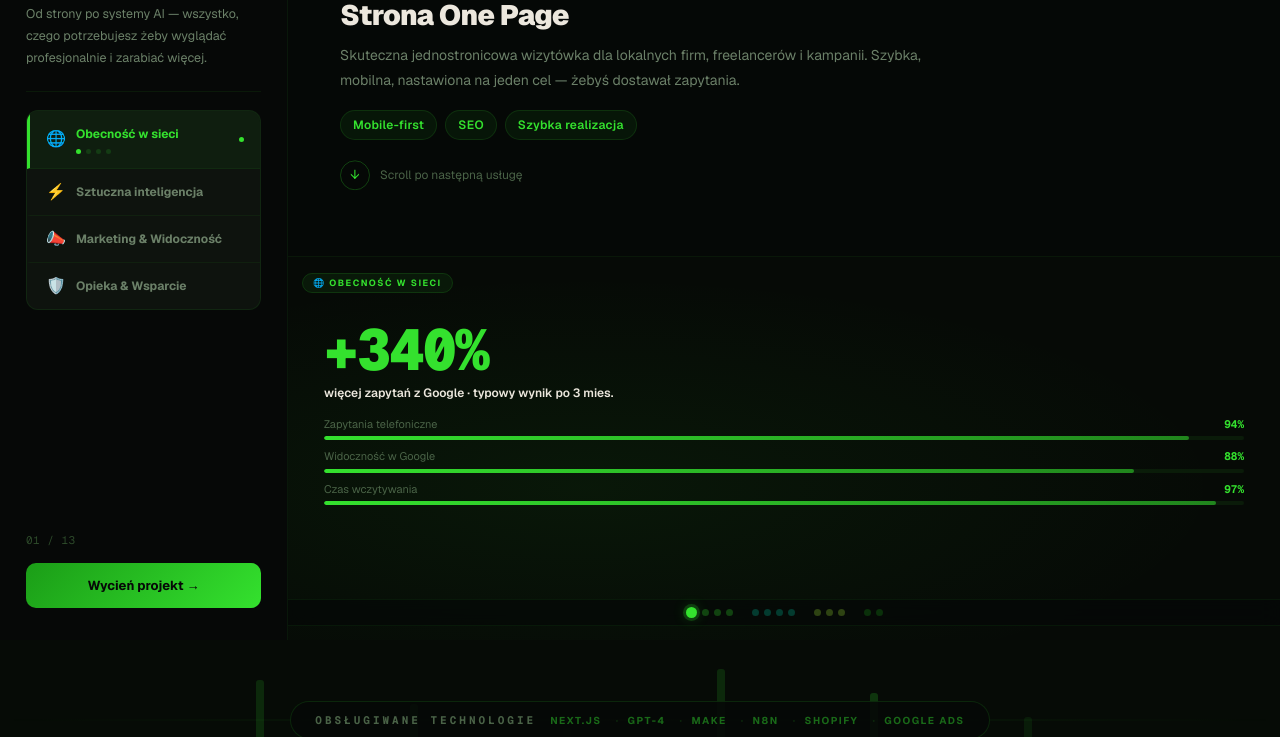
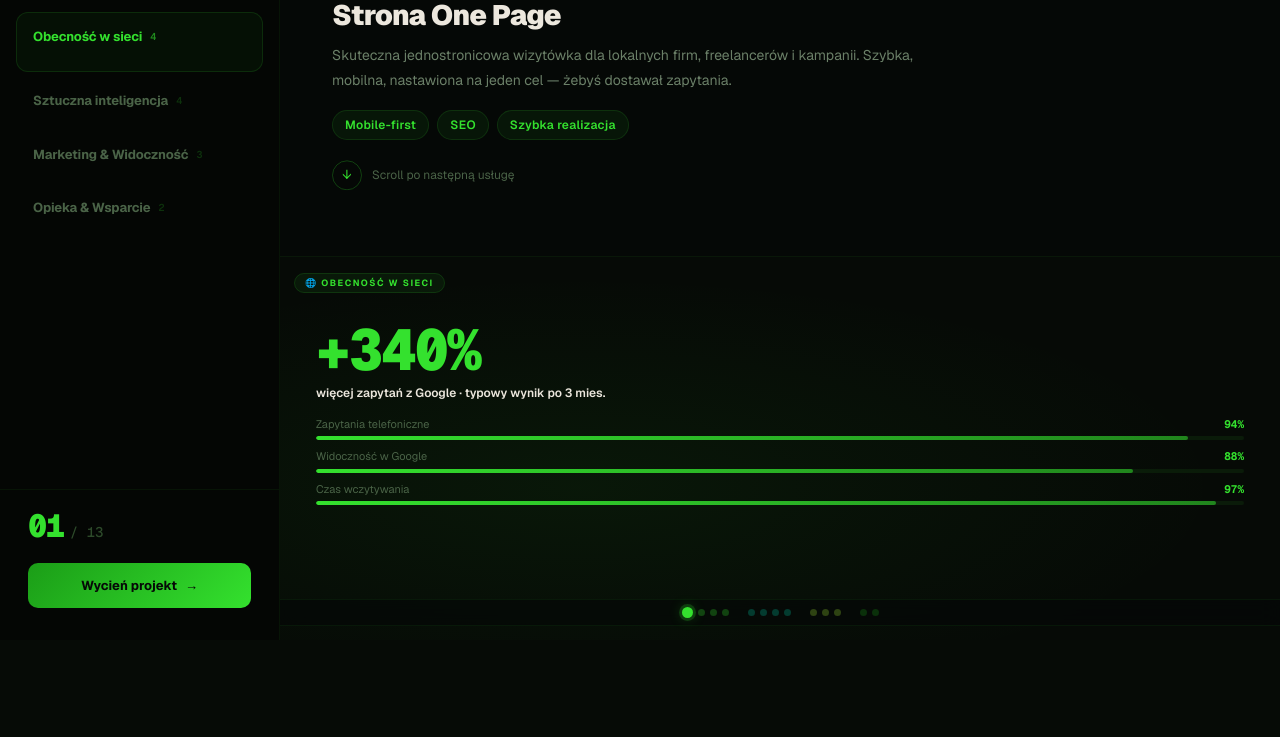
Before and after one commit to oscargrzywa/projstog, a Next.js app: page / in a window 1280 px wide. Shown: the part 1560-2297 px from the top of the page. Built offline with nearby package versions, Linux system fonts and the light colour scheme.

Commit message:
Fix hover effects, restore scroll-jacking faster, redesign services sidebar, remove tech bar, fix review count

```diff
--- a/app/components/ReviewsSection.tsx
+++ b/app/components/ReviewsSection.tsx
@@ -103,7 +103,7 @@ export function ReviewsSection() {
                 <div style={{ display: "flex", gap: 3, justifyContent: "center", margin: "6px 0 4px" }}>
                   {[0,1,2,3,4].map(i => <span key={i} style={{ fontSize: 16, color: "#febc2e" }}>★</span>)}
                 </div>
-                <div style={{ fontSize: 10, color: "rgba(255,255,255,0.3)", letterSpacing: 0.5 }}>48 {reviewsLbl}</div>
+                <div style={{ fontSize: 10, color: "rgba(255,255,255,0.3)", letterSpacing: 0.5 }}>7 {reviewsLbl}</div>
               </div>
               <div style={{ width: 1, height: 56, background: "rgba(52,225,46,0.1)" }} />
               <div style={{ display: "flex", flexDirection: "column", gap: 6, alignItems: "flex-start" }}>
--- a/app/components/ServicesSection.tsx
+++ b/app/components/ServicesSection.tsx
@@ -284,7 +284,7 @@ export function ServicesSection() {
     const spacer = spacerRef.current; if (!spacer) return;
     setIsActive(false); isActiveRef.current = false;
     exitCooldown.current = true;
-    setTimeout(() => { exitCooldown.current = false; }, 1100);
+    setTimeout(() => { exitCooldown.current = false; }, 600);
     if (dir === "down") window.scrollTo({ top: spacer.getBoundingClientRect().top + window.scrollY + spacer.offsetHeight + 10, behavior: "smooth" });
     else { setCurrentCard(0); currentRef.current = 0; window.scrollTo({ top: spacer.getBoundingClientRect().top + window.scrollY - 10, behavior: "smooth" }); }
   };
@@ -306,8 +306,8 @@ export function ServicesSection() {
     const onWheel = (e: WheelEvent) => {
       if (!isActiveRef.current) return; e.preventDefault();
       accum += e.deltaY;
-      const dir = accum > 55 ? 1 : accum < -55 ? -1 : 0; if (!dir) return;
-      accum = 0; if (cd) return; cd = true; setTimeout(() => { cd = false; }, 540);
+      const dir = accum > 40 ? 1 : accum < -40 ? -1 : 0; if (!dir) return;
+      accum = 0; if (cd) return; cd = true; setTimeout(() => { cd = false; }, 300);
       const next = currentRef.current + dir;
       if (next < 0) exitSection("up"); else if (next >= TOTAL) exitSection("down");
       else { setCurrentCard(next); currentRef.current = next; }
@@ -316,7 +316,6 @@ export function ServicesSection() {
     return () => window.removeEventListener("wheel", onWheel);
   }, [TOTAL]);
 
-  /* Touch swipe for mobile */
   useEffect(() => {
     let startY = 0, cd = false;
     const onStart = (e: TouchEvent) => { startY = e.touches[0].clientY; };
@@ -324,7 +323,7 @@ export function ServicesSection() {
       if (!isActiveRef.current) return;
       const dy = startY - e.changedTouches[0].clientY;
       if (Math.abs(dy) < 40) return;
-      if (cd) return; cd = true; setTimeout(() => { cd = false; }, 600);
+      if (cd) return; cd = true; setTimeout(() => { cd = false; }, 400);
       const dir = dy > 0 ? 1 : -1;
       const next = currentRef.current + dir;
       if (next < 0) exitSection("up"); else if (next >= TOTAL) exitSection("down");
@@ -356,44 +355,78 @@ export function ServicesSection() {
             <div style={{ display: "flex", gap: 6, overflowX: "auto", padding: "0 16px 0", scrollbarWidth: "none" }}>
               {svc.categories.map((cat, i) => (
                 <button key={i} onClick={() => jumpToCategory(i)} style={{ flexShrink: 0, padding: "6px 14px", borderRadius: 100, background: i === activeCat ? `${CAT_ACCENTS[i]}18` : "transparent", border: `1px solid ${i === activeCat ? CAT_ACCENTS[i] : "rgba(52,225,46,0.12)"}`, color: i === activeCat ? CAT_ACCENTS[i] : "#4a6347", fontSize: 11, fontWeight: 700, cursor: "pointer", letterSpacing: 0.5, whiteSpace: "nowrap", transition: "all 0.22s" }}>
-                  {CAT_EMOJIS[i]} {cat.label}
+                  {cat.label}
                 </button>
               ))}
             </div>
           </div>
 
           {/* SIDEBAR — desktop only */}
-          <div className="svc-sidebar" style={{ width: 288, flexShrink: 0, height: "100%", borderRight: "1px solid rgba(52,225,46,0.07)", display: "flex", flexDirection: "column", padding: "80px 26px 32px", background: "rgba(6,8,7,0.88)", overflowY: "auto" }}>
-            <p style={{ fontSize: 10, fontWeight: 700, color: "#34E12E", letterSpacing: 3, textTransform: "uppercase", margin: "0 0 12px" }}>{svc.label}</p>
-            <h2 style={{ fontFamily: "var(--font-geist-sans)", fontWeight: 900, fontSize: "clamp(1.1rem,1.5vw,1.5rem)", color: "#fff", lineHeight: 1.2, margin: "0 0 10px", letterSpacing: "-0.02em" }}>{svc.h2}</h2>
-            <p style={{ fontSize: 12.5, color: "#6b8068", lineHeight: 1.75, margin: "0 0 22px" }}>{svc.sub}</p>
-            <div style={{ height: 1, background: "rgba(52,225,46,0.08)", marginBottom: 18 }} />
-            <div style={{ borderRadius: 12, border: "1px solid rgba(52,225,46,0.09)", background: "#0e130e", overflow: "hidden", marginBottom: 18 }}>
+          <div className="svc-sidebar" style={{ width: 280, flexShrink: 0, height: "100%", borderRight: "1px solid rgba(52,225,46,0.06)", display: "flex", flexDirection: "column", background: "rgba(5,7,5,0.95)" }}>
+
+            {/* Top section */}
+            <div style={{ padding: "80px 28px 0" }}>
+              <p style={{ fontSize: 9, fontWeight: 700, color: "#34E12E", letterSpacing: 4, textTransform: "uppercase", margin: "0 0 4px", opacity: 0.7 }}>{svc.label}</p>
+              <h2 style={{ fontFamily: "var(--font-geist-mono)", fontWeight: 800, fontSize: "1.15rem", color: "#ECE7DD", lineHeight: 1.25, margin: "0 0 28px", letterSpacing: "-0.02em" }}>{svc.h2}</h2>
+            </div>
+
+            {/* Category nav */}
+            <div style={{ padding: "0 16px", flex: 1, overflowY: "auto", display: "flex", flexDirection: "column", gap: 4 }}>
               {svc.categories.map((cat, i) => {
                 const active = i === activeCat;
+                const acc = CAT_ACCENTS[i];
                 return (
-                  <button key={i} onClick={() => jumpToCategory(i)} style={{ width: "100%", display: "flex", alignItems: "center", gap: 10, padding: "14px 16px", background: active ? `${CAT_ACCENTS[i]}0d` : "transparent", border: "none", borderLeft: `3px solid ${active ? CAT_ACCENTS[i] : "transparent"}`, borderBottom: i < svc.categories.length - 1 ? "1px solid rgba(52,225,46,0.06)" : "none", cursor: "pointer", textAlign: "left", transition: "background 0.22s" }}>
-                    <span style={{ fontSize: 16, lineHeight: 1, flexShrink: 0 }}>{CAT_EMOJIS[i]}</span>
-                    <div style={{ flex: 1, minWidth: 0 }}>
-                      <div style={{ fontSize: 12, fontWeight: 700, color: active ? CAT_ACCENTS[i] : "#6b8068", transition: "color 0.22s" }}>{cat.label}</div>
-                      {active && <div style={{ display: "flex", gap: 5, marginTop: 6 }}>
+                  <button
+                    key={i}
+                    onClick={() => jumpToCategory(i)}
+                    style={{
+                      width: "100%", display: "flex", flexDirection: "column", gap: 8,
+                      padding: "14px 16px", borderRadius: 12,
+                      background: active ? `${acc}0c` : "transparent",
+                      border: `1px solid ${active ? `${acc}22` : "transparent"}`,
+                      cursor: "pointer", textAlign: "left",
+                      transition: "all 0.22s cubic-bezier(0.22,1,0.36,1)",
+                    }}
+                  >
+                    <div style={{ display: "flex", alignItems: "center", justifyContent: "space-between", gap: 8 }}>
+                      <span style={{ fontSize: 13, fontWeight: 700, color: active ? acc : "#4a6347", transition: "color 0.22s", letterSpacing: "-0.01em" }}>
+                        {cat.label}
+                      </span>
+                      <span style={{ fontSize: 10, fontWeight: 600, color: active ? `${acc}99` : "rgba(52,225,46,0.2)", fontFamily: "var(--font-geist-mono)", letterSpacing: 0.5 }}>
+                        {cat.services.length}
+                      </span>
+                    </div>
+                    {active && (
+                      <div style={{ display: "flex", gap: 4, alignItems: "center" }}>
                         {Array.from({ length: cat.services.length }).map((_, j) => (
-                          <div key={j} style={{ width: 5, height: 5, borderRadius: "50%", background: j <= activeInCat ? CAT_ACCENTS[i] : "rgba(52,225,46,0.15)", transition: "background 0.25s" }} />
+                          <div key={j} style={{
+                            height: 3, borderRadius: 2,
+                            flex: j <= activeInCat ? 2 : 1,
+                            background: j <= activeInCat ? acc : `${acc}25`,
+                            transition: "all 0.3s cubic-bezier(0.22,1,0.36,1)",
+                          }} />
                         ))}
-                      </div>}
-                    </div>
-                    {active && <div style={{ width: 5, height: 5, borderRadius: "50%", background: CAT_ACCENTS[i], flexShrink: 0, animationName: "live-blink", animationDuration: "2s", animationIterationCount: "infinite" }} />}
+                      </div>
+                    )}
                   </button>
                 );
               })}
             </div>
-            <div style={{ flex: 1 }} />
-            <div style={{ fontSize: 11, color: "#2d4a2a", fontFamily: "var(--font-geist-mono)", marginBottom: 14, letterSpacing: 0.5 }}>
-              {String(currentCard + 1).padStart(2, "0")} / {String(TOTAL).padStart(2, "0")}
+
+            {/* Bottom */}
+            <div style={{ padding: "20px 28px 32px", borderTop: "1px solid rgba(52,225,46,0.06)" }}>
+              <div style={{ display: "flex", alignItems: "baseline", gap: 6, marginBottom: 20 }}>
+                <span style={{ fontFamily: "var(--font-geist-mono)", fontSize: 32, fontWeight: 900, color: "#34E12E", lineHeight: 1, letterSpacing: "-0.04em" }}>
+                  {String(currentCard + 1).padStart(2, "0")}
+                </span>
+                <span style={{ fontFamily: "var(--font-geist-mono)", fontSize: 14, color: "#2d4a2a", fontWeight: 500 }}>
+                  / {String(TOTAL).padStart(2, "0")}
+                </span>
+              </div>
+              <a href="#kontakt" className="cta-green" style={{ display: "flex", alignItems: "center", justifyContent: "center", gap: 8, background: "linear-gradient(135deg,#1B9D17,#34E12E)", color: "#060807", fontWeight: 700, fontSize: 13, padding: "13px 16px", borderRadius: 10, textDecoration: "none", textAlign: "center" }}>
+                {lang === "pl" ? "Wycień projekt" : "Get a quote"} <span aria-hidden>→</span>
+              </a>
             </div>
-            <a href="#kontakt" style={{ display: "flex", alignItems: "center", justifyContent: "center", background: "linear-gradient(135deg,#1B9D17,#34E12E)", color: "#060807", fontWeight: 700, fontSize: 13, padding: "13px 16px", borderRadius: 10, textDecoration: "none", textAlign: "center" }}>
-              {lang === "pl" ? "Wycień projekt →" : "Get a quote →"}
-            </a>
           </div>
 
           {/* CARD STAGE */}
--- a/app/globals.css
+++ b/app/globals.css
@@ -373,28 +373,68 @@ body {
   transform: translateY(-2px);
 }
 
-/* ── Contact section info links ───────────────────────── */
-.contact-info-link {
-  color: #34E12E;
+/* ── Contact row links ─────────────────────────────────── */
+.contact-row-link {
+  display: flex;
+  align-items: center;
+  gap: 14px;
   text-decoration: none;
-  font-size: 14.5px;
-  font-weight: 500;
-  transition: color 0.22s, text-shadow 0.22s;
+  transition: transform 0.22s cubic-bezier(0.22,1,0.36,1);
+}
+.contact-row-link:hover { transform: translateX(6px); }
+.contact-row-link:hover .contact-row-icon {
+  background: rgba(52,225,46,0.14) !important;
+  border-color: rgba(52,225,46,0.32) !important;
+}
+.contact-row-icon {
+  transition: background 0.22s, border-color 0.22s;
+}
+.contact-row-label {
+  font-size: 10px; color: #4a6347; margin-bottom: 3px;
+  text-transform: uppercase; letter-spacing: 1.2px; font-weight: 700;
+}
+.contact-row-value {
+  color: #34E12E; font-size: 14.5px; font-weight: 500;
+  transition: color 0.22s;
+}
+.contact-row-link:hover .contact-row-value { color: #a8f5a5; }
+
+/* ── CTA green button hover ───────────────────────────── */
+.cta-green {
   position: relative;
-  display: inline-block;
+  overflow: hidden;
+  transition: transform 0.2s cubic-bezier(0.22,1,0.36,1), box-shadow 0.2s;
 }
-.contact-info-link::after {
+.cta-green::after {
   content: '';
   position: absolute;
-  bottom: -2px;
-  left: 0;
-  width: 0;
-  height: 1px;
-  background: #34E12E;
-  transition: width 0.28s;
+  inset: 0;
+  background: linear-gradient(135deg, rgba(255,255,255,0.18) 0%, transparent 55%);
+  opacity: 0;
+  transition: opacity 0.2s;
+  pointer-events: none;
+  border-radius: inherit;
 }
-.contact-info-link:hover { color: #a8f5a5; text-shadow: 0 0 14px rgba(52,225,46,0.4); }
-.contact-info-link:hover::after { width: 100%; }
+.cta-green:hover {
+  transform: translateY(-3px);
+  box-shadow: 0 14px 44px rgba(52,225,46,0.45), 0 4px 16px rgba(52,225,46,0.22);
+}
+.cta-green:hover::after { opacity: 1; }
+.cta-green:active { transform: translateY(0); box-shadow: none; }
+
+/* ── CTA outline button hover ─────────────────────────── */
+.cta-outline {
+  position: relative;
+  overflow: hidden;
+  transition: background 0.2s, border-color 0.2s, transform 0.2s cubic-bezier(0.22,1,0.36,1), box-shadow 0.2s, color 0.2s;
+}
+.cta-outline:hover {
+  background: rgba(52,225,46,0.10) !important;
+  border-color: rgba(52,225,46,0.60) !important;
+  transform: translateY(-3px);
+  box-shadow: 0 10px 36px rgba(52,225,46,0.18);
+}
+.cta-outline:active { transform: translateY(0); }
 
 /* ── Form ─────────────────────────────────────────────── */
 .form-field {
--- a/app/page.tsx
+++ b/app/page.tsx
@@ -201,41 +201,6 @@ export default function Home() {
       {/* ═══ SERVICES ════════════════════════════════════════════════════════════ */}
       <ServicesSection />
 
-      {/* ─── Green accent separator ───────────────────────────────────────────── */}
-      <div style={{ position: "relative", height: 160, background: "rgba(7,12,7,0.92)", overflow: "hidden", display: "flex", alignItems: "center", justifyContent: "center" }}>
-        {/* Animated bars */}
-        {[...Array(7)].map((_, i) => (
-          <div key={i} style={{
-            position: "absolute", bottom: 0,
-            left: `${8 + i * 12}%`,
-            width: `clamp(3px,0.6vw,8px)`,
-            background: `rgba(52,225,46,${0.08 + (i % 3) * 0.06})`,
-            borderRadius: "3px 3px 0 0",
-            transformOrigin: "bottom",
-            animationName: "bar-grow",
-            animationDuration: `${1.2 + i * 0.18}s`,
-            animationTimingFunction: "cubic-bezier(0.22,1,0.36,1)",
-            animationFillMode: "both",
-            animationDelay: `${i * 0.08}s`,
-            animationIterationCount: "1",
-            height: `${38 + ((i * 37) % 52)}%`,
-          }} />
-        ))}
-        {/* Central glow line */}
-        <div style={{ position: "absolute", left: 0, right: 0, top: "50%", height: 1, background: "linear-gradient(90deg,transparent,rgba(52,225,46,0.18),transparent)", transform: "translateY(-50%)" }} />
-        {/* Center brand mark */}
-        <div style={{ position: "relative", zIndex: 1, display: "flex", alignItems: "center", gap: 14, background: "rgba(6,8,7,0.9)", border: "1px solid rgba(52,225,46,0.14)", borderRadius: 100, padding: "10px 24px" }}>
-          <span style={{ fontFamily: "var(--font-geist-mono)", fontSize: 11, fontWeight: 700, color: "#4a6347", letterSpacing: 3, textTransform: "uppercase" }}>
-            {lang === "pl" ? "Obsługiwane technologie" : "Technologies"}
-          </span>
-          {["Next.js", "GPT-4", "Make", "n8n", "Shopify", "Google Ads"].map((t2, i) => (
-            <span key={t2} style={{ fontSize: 10, fontWeight: 700, color: "rgba(52,225,46,0.45)", letterSpacing: 1.5, textTransform: "uppercase" }}>
-              {i > 0 && <span style={{ marginRight: 8, color: "rgba(52,225,46,0.15)" }}>·</span>}
-              {t2}
-            </span>
-          ))}
-        </div>
-      </div>
 
       {/* ═══ NOT AGENCY + OWNER + COMPARE ═══════════════════════════════════════ */}
       <section id="o-mnie" style={{ padding: "120px 0 120px", background: "rgba(7,12,7,0.88)", overflow: "hidden" }}>
@@ -305,7 +270,7 @@ export default function Home() {
                     </div>
                   ))}
                 </div>
-                <a href="mailto:biuro@projstog.pl" style={{ display: "flex", alignItems: "center", justifyContent: "center", gap: 9, background: "linear-gradient(135deg,#1B9D17,#34E12E)", color: "#060807", fontWeight: 700, fontSize: 14, padding: "14px 24px", borderRadius: 12, textDecoration: "none" }}>
+                <a href="mailto:biuro@projstog.pl" className="cta-green" style={{ display: "flex", alignItems: "center", justifyContent: "center", gap: 9, background: "linear-gradient(135deg,#1B9D17,#34E12E)", color: "#060807", fontWeight: 700, fontSize: 14, padding: "14px 24px", borderRadius: 12, textDecoration: "none" }}>
                   <IconMail />Napisz do mnie
                 </a>
               </div>
@@ -423,7 +388,7 @@ export default function Home() {
                 <h3 style={{ fontSize: 20, fontWeight: 700, color: "#ECE7DD", margin: "0 0 10px" }}>{lang === "pl" ? "Zadzwoń" : "Call"}</h3>
                 <p style={{ fontSize: 14, color: "#6b8068", lineHeight: 1.75, margin: "0 0 24px", maxWidth: 200 }}>{t.contact.availableText}</p>
                 <div style={{ fontFamily: "var(--font-geist-mono)", fontSize: 19, fontWeight: 700, color: "#34E12E", marginBottom: 24 }}>{t.nav.phone}</div>
-                <a href={`tel:${t.nav.phone.replace(/\s/g,"")}`} style={{ display: "inline-flex", alignItems: "center", justifyContent: "center", background: "linear-gradient(135deg,#1B9D17,#34E12E)", color: "#060807", fontWeight: 700, fontSize: 14, padding: "12px 28px", borderRadius: 10, textDecoration: "none", width: "100%" }}>
+                <a href={`tel:${t.nav.phone.replace(/\s/g,"")}`} className="cta-green" style={{ display: "inline-flex", alignItems: "center", justifyContent: "center", background: "linear-gradient(135deg,#1B9D17,#34E12E)", color: "#060807", fontWeight: 700, fontSize: 14, padding: "12px 28px", borderRadius: 10, textDecoration: "none", width: "100%" }}>
                   {t.contact.phoneCta}
                 </a>
               </div>
@@ -436,7 +401,7 @@ export default function Home() {
                 <h3 style={{ fontSize: 20, fontWeight: 700, color: "#ECE7DD", margin: "0 0 10px" }}>Google Meet</h3>
                 <p style={{ fontSize: 14, color: "#6b8068", lineHeight: 1.75, margin: "0 0 24px", maxWidth: 200 }}>{t.contact.meetText}</p>
                 <div style={{ fontSize: 13, color: "#4a6347", fontStyle: "italic", marginBottom: 24 }}>{t.contact.meetSub}</div>
-                <a href="https://calendar.app.google/" target="_blank" rel="noopener noreferrer" style={{ display: "inline-flex", alignItems: "center", justifyContent: "center", gap: 8, border: "1px solid rgba(52,225,46,0.32)", color: "#34E12E", fontWeight: 700, fontSize: 14, padding: "12px 28px", borderRadius: 10, textDecoration: "none", width: "100%" }}>
+                <a href="https://calendar.app.google/" target="_blank" rel="noopener noreferrer" className="cta-outline" style={{ display: "inline-flex", alignItems: "center", justifyContent: "center", gap: 8, border: "1px solid rgba(52,225,46,0.32)", color: "#34E12E", fontWeight: 700, fontSize: 14, padding: "12px 28px", borderRadius: 10, textDecoration: "none", width: "100%" }}>
                   {t.contact.meetCta}
                 </a>
               </div>
@@ -459,33 +424,33 @@ export default function Home() {
                 — piszę i dzwonię osobiście.
               </p>
               <div style={{ display: "flex", flexDirection: "column", gap: 14 }}>
-                <div style={{ display: "flex", gap: 14, alignItems: "center" }}>
-                  <div style={{ width: 44, height: 44, borderRadius: 10, background: "rgba(52,225,46,0.07)", border: "1px solid rgba(52,225,46,0.12)", display: "flex", alignItems: "center", justifyContent: "center", flexShrink: 0 }}>
+                <a href="tel:+48730771568" className="contact-row-link">
+                  <div className="contact-row-icon" style={{ width: 44, height: 44, borderRadius: 10, background: "rgba(52,225,46,0.07)", border: "1px solid rgba(52,225,46,0.12)", display: "flex", alignItems: "center", justifyContent: "center", flexShrink: 0, color: "#34E12E" }}>
                     <IconPhone />
                   </div>
                   <div>
-                    <div style={{ fontSize: 10, color: "#4a6347", marginBottom: 3, textTransform: "uppercase", letterSpacing: 1.2, fontWeight: 700 }}>Telefon</div>
-                    <a href="tel:+48730771568" className="contact-info-link">+48 730 771 568</a>
+                    <div className="contact-row-label">Telefon</div>
+                    <span className="contact-row-value">+48 730 771 568</span>
                   </div>
-                </div>
-                <div style={{ display: "flex", gap: 14, alignItems: "center" }}>
-                  <div style={{ width: 44, height: 44, borderRadius: 10, background: "rgba(52,225,46,0.07)", border: "1px solid rgba(52,225,46,0.12)", display: "flex", alignItems: "center", justifyContent: "center", flexShrink: 0 }}>
+                </a>
+                <a href="mailto:biuro@projstog.pl" className="contact-row-link">
+                  <div className="contact-row-icon" style={{ width: 44, height: 44, borderRadius: 10, background: "rgba(52,225,46,0.07)", border: "1px solid rgba(52,225,46,0.12)", display: "flex", alignItems: "center", justifyContent: "center", flexShrink: 0, color: "#34E12E" }}>
                     <IconMail />
                   </div>
                   <div>
-                    <div style={{ fontSize: 10, color: "#4a6347", marginBottom: 3, textTransform: "uppercase", letterSpacing: 1.2, fontWeight: 700 }}>E-mail</div>
-                    <a href="mailto:biuro@projstog.pl" className="contact-info-link">biuro@projstog.pl</a>
+                    <div className="contact-row-label">E-mail</div>
+                    <span className="contact-row-value">biuro@projstog.pl</span>
                   </div>
-                </div>
-                <div style={{ display: "flex", gap: 14, alignItems: "center" }}>
-                  <div style={{ width: 44, height: 44, borderRadius: 10, background: "rgba(52,225,46,0.07)", border: "1px solid rgba(52,225,46,0.12)", display: "flex", alignItems: "center", justifyContent: "center", flexShrink: 0 }}>
+                </a>
+                <a href="https://maps.google.com/?q=Mielec,+Podkarpackie" target="_blank" rel="noopener noreferrer" className="contact-row-link">
+                  <div className="contact-row-icon" style={{ width: 44, height: 44, borderRadius: 10, background: "rgba(52,225,46,0.07)", border: "1px solid rgba(52,225,46,0.12)", display: "flex", alignItems: "center", justifyContent: "center", flexShrink: 0, color: "#34E12E" }}>
                     <IconMapPin />
                   </div>
                   <div>
-                    <div style={{ fontSize: 10, color: "#4a6347", marginBottom: 3, textTransform: "uppercase", letterSpacing: 1.2, fontWeight: 700 }}>Lokalizacja</div>
-                    <span style={{ color: "#b8d4b2", fontSize: 14.5, fontWeight: 500 }}>Mielec, Podkarpackie</span>
+                    <div className="contact-row-label">Lokalizacja</div>
+                    <span className="contact-row-value" style={{ color: "#b8d4b2" }}>Mielec, Podkarpackie</span>
                   </div>
-                </div>
+                </a>
               </div>
             </AnimateOnScroll>
             <AnimateOnScroll from="right">
```
Also changed, not shown: app/components/ProcessSection.tsx (+10 -20 lines).
